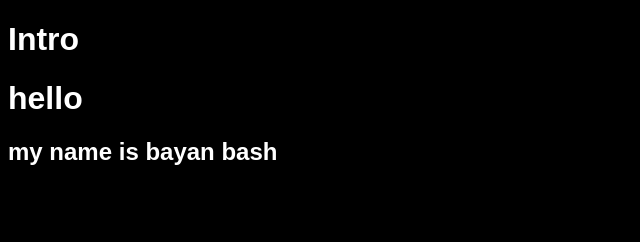
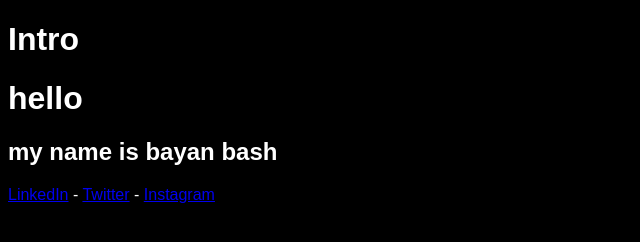
Before and after one commit to bayanbash/bayanbash.github.io, a plain HTML site: page index.html in a window 1280 px wide. Shown: the whole page, without its empty margins (0-640 px from the left). Drawn offline with Linux system fonts and the light colour scheme.

Commit message:
Update index.html

```diff
--- a/index.html
+++ b/index.html
@@ -6,9 +6,11 @@
     background-color: black;
     color: white;
     font-family: sans-serif;
+
   }
 </style>
 </head>
 <h1>hello</h1>
+<h2>my name is bayan bash</h2>
 
-<h2>my name is bayan bash</h2>
+<a href="https://www.linkedin.com/in/bayan-bashatah-223a174a">LinkedIn</a> - <a href="https://twitter.com/bayanbash?ref_src=twsrc%5Egoogle%7Ctwcamp%5Eserp%7Ctwgr%5Eauthor">Twitter</a> - <a href="https://www.instagram.com/bayan.bash/">Instagram</a>
```
